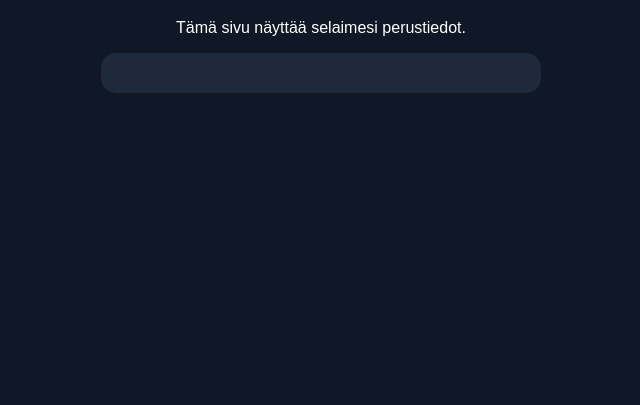
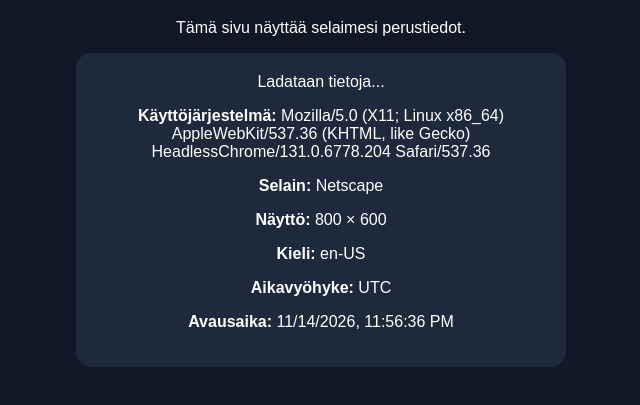
Before and after one commit to ERKKUTZ/laiteinfo, a plain HTML site: page index.html in a window 1280 px wide. Shown: the part 95-500 px from the top of the page, without its empty margins (319-959 px from the left). Drawn offline with Linux system fonts and the light colour scheme.

Commit message:
Enhance card layout and update info retrieval method
Updated layout and JavaScript logic to improve information display.

```diff
--- a/index.html
+++ b/index.html
@@ -17,30 +17,37 @@ body {
   padding: 20px;
   border-radius: 15px;
   margin: 12px auto;
-  max-width: 400px;
+  max-width: 450px;
+  overflow-wrap: anywhere;
 }
 </style>
 </head>
 <body>
 <h1>📱 Laiteinfo</h1>
 <p>Tämä sivu näyttää selaimesi perustiedot.</p>
-<div class="card" id="info"></div>
+<div class="card" id="info">Ladataan tietoja...</div>
 
 <script>
 const info = {
-  "Käyttöjärjestelmä": navigator.platform,
-  "Selain": navigator.userAgent,
+  "Käyttöjärjestelmä": navigator.userAgent,
+  "Selain": navigator.appName,
   "Näyttö": screen.width + " × " + screen.height,
   "Kieli": navigator.language,
-  "Aikavyöhyke":
-    Intl.DateTimeFormat().resolvedOptions().timeZone,
+  "Aikavyöhyke": Intl.DateTimeFormat()
+    .resolvedOptions().timeZone,
   "Avausaika": new Date().toLocaleString()
 };
 
-document.getElementById("info").innerHTML =
-  Object.entries(info).map(([key, value]) =>
-    <p><b>${key}:</b> ${value}</p>
-  ).join("");
+const container = document.getElementById("info");
+
+for (const [key, value] of Object.entries(info)) {
+  const p = document.createElement("p");
+  const b = document.createElement("b");
+  b.textContent = key + ": ";
+  p.appendChild(b);
+  p.appendChild(document.createTextNode(value));
+  container.appendChild(p);
+}
 </script>
 </body>
 </html>
```
